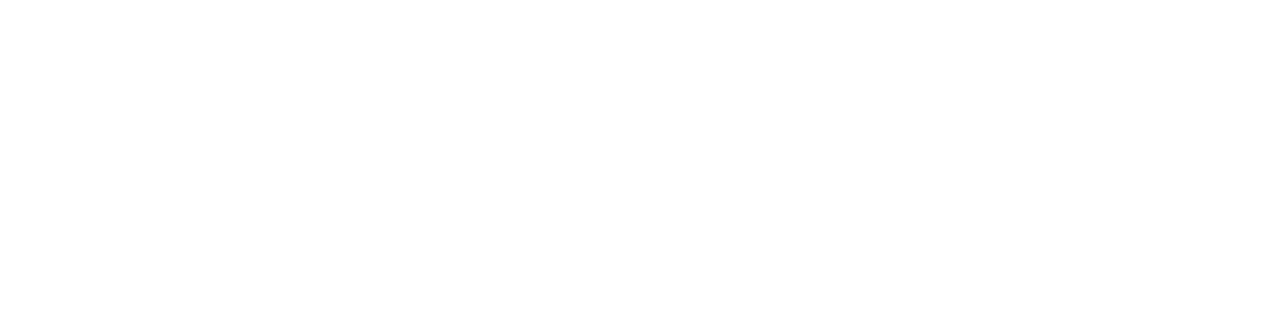
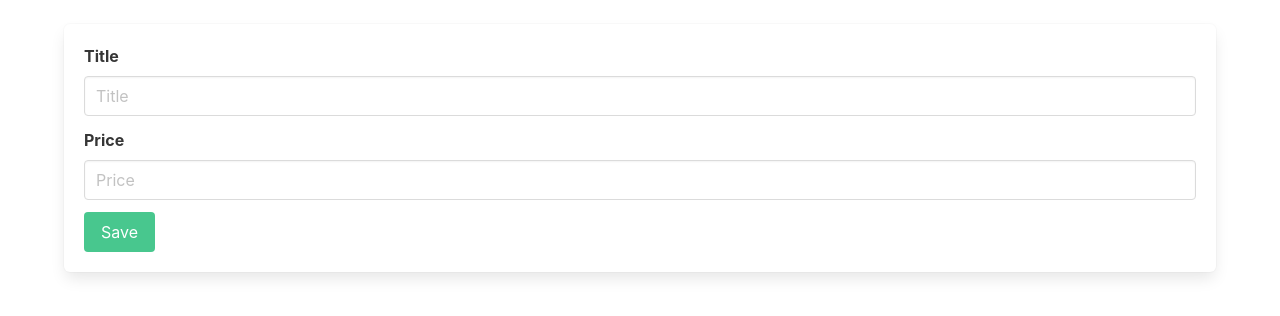
Before and after one commit to hawiksfd/redux-app, a React (Create React App) app: page /add in a window 1280 px wide. Before the commit this address had no page. Shown: the top 316 px of the page. Built offline with nearby package versions, Linux system fonts and the light colour scheme.

Commit message:
konfigur createProducts pada redux

```diff
--- a/src/App.js
+++ b/src/App.js
@@ -1,6 +1,7 @@
 import React from "react";
 import { BrowserRouter, Routes, Route } from "react-router-dom";
 import ShowProduct from "./components/ShowProduct";
+import AddProduct from "./components/AddProduct";
 
 function App() {
   return (
@@ -8,6 +9,7 @@ function App() {
       <div className="container">
         <Routes>
           <Route path="/" element={<ShowProduct />} />
+          <Route path="add" element={<AddProduct />} />
         </Routes>
       </div>
     </BrowserRouter>
--- /dev/null
+++ b/src/components/AddProduct.jsx
@@ -0,0 +1,55 @@
+import React, {useState} from "react";
+import { useDispatch } from "react-redux";
+import {createProducts} from "../features/productSlice.js";
+import {useNavigate} from "react-router-dom"
+
+const AddProduct = () => {
+    const [title, setTitle] = useState('');
+    const [price, setPrice] = useState('');
+    const dispatch = useDispatch();
+    const navigate = useNavigate();
+
+
+    const addProduct = async (e) => {
+      e.preventDefault();
+      await dispatch(createProducts({title, price}));
+      navigate('/')
+    }
+
+  return (
+    <div>
+      <form onSubmit={addProduct} className= "box mt-5" >
+        <div className="field">
+          <label className="label">Title</label>
+          <div className="control">
+            <input
+              type="text"
+              className="input"
+              placeholder="Title"
+              value={title}
+              onChange={(e) => setTitle(e.target.value)}
+              />
+          </div>
+        </div>
+
+        <div className="field">
+          <label className="label">Price</label>
+          <div className="control">
+            <input
+              type="text"
+              className="input"
+              placeholder="Price"
+              value={price}
+              onChange={(e) => setPrice(e.target.value)}
+              />
+          </div>
+        </div>
+        <div className="field">
+        <button className="button is-success">Save</button>
+        </div>
+      </form>
+    </div>
+  );
+};
+
+export default AddProduct;
--- a/src/features/productSlice.js
+++ b/src/features/productSlice.js
@@ -10,6 +10,18 @@ export const getProducts = createAsyncThunk(
   "products/getProducts",
   async () => {
     const response = await axios.get("http://localhost:5000/products");
+    return response.data;
+  }
+);
+
+// buat control create product
+export const createProducts = createAsyncThunk(
+  "products/createProduct",
+  async ({ title, price }) => {
+    const response = await axios.post("http://localhost:5000/products", {
+      title,
+      price,
+    });
     return response.data;
   }
 );
@@ -27,6 +39,9 @@ const productSlice = createSlice({
     [getProducts.fulfilled]: (state, action) => {
       productEntity.setAll(state, action.payload);
     },
+    [createProducts.fulfilled]: (state, action) => {
+      productEntity.addOne(state, action.payload);
+    },
   },
 });
 
```
